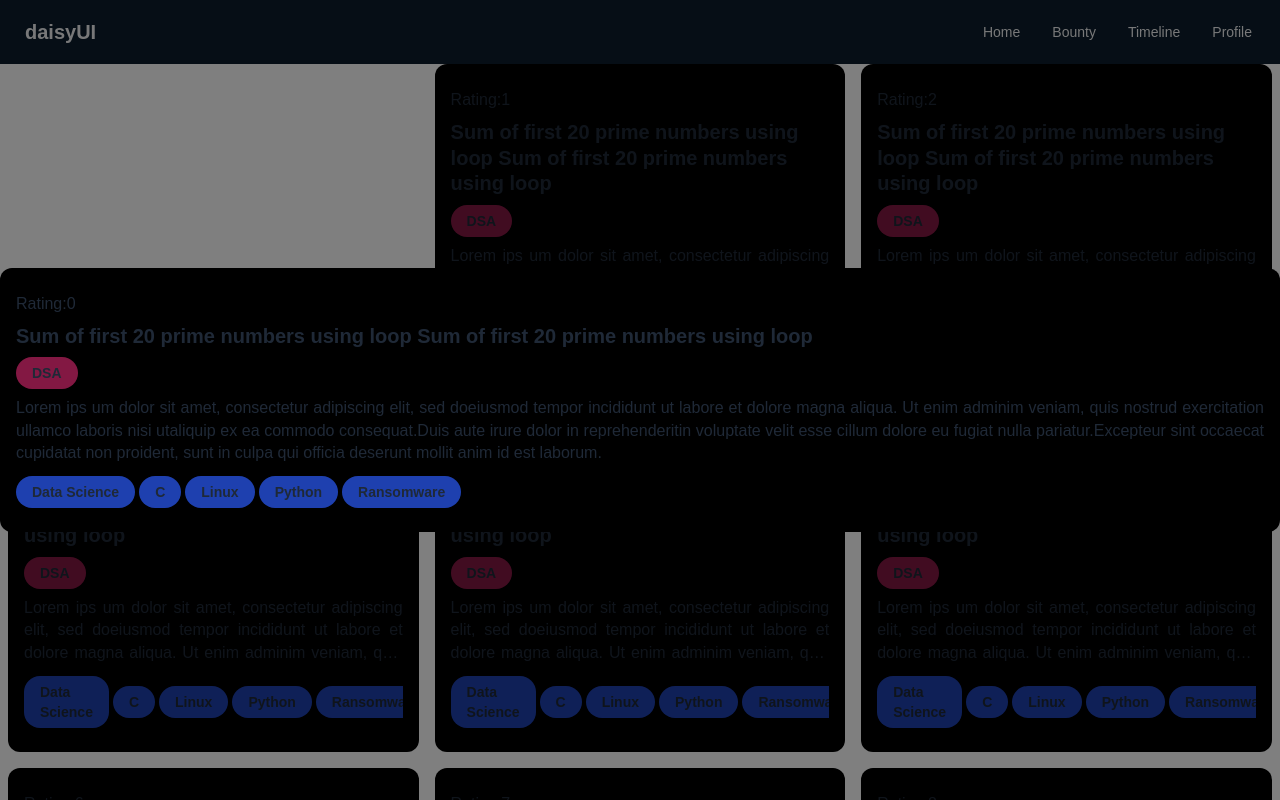
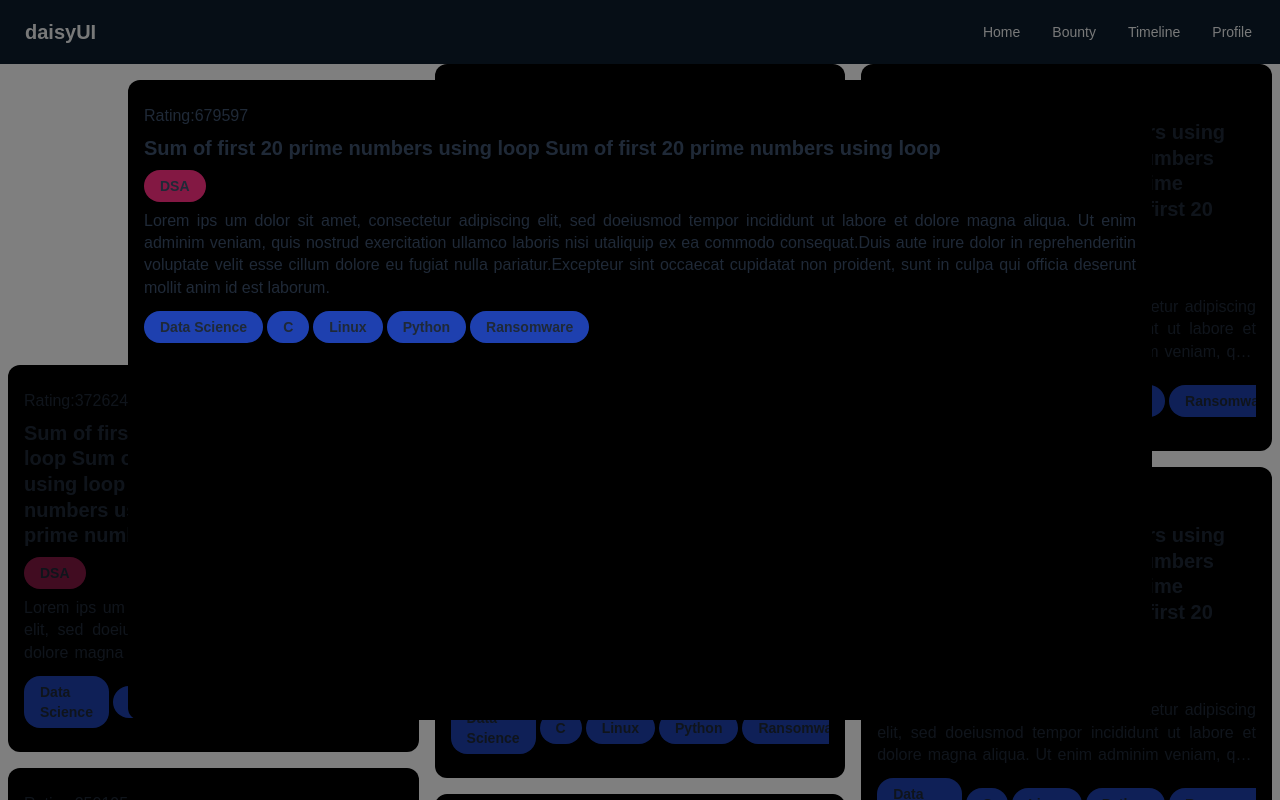
Before and after one commit to JustModo/official-404, a Next.js app: page /Bounty in a window 1280 px wide. Both pictures are taken after a click on the element 213 px from the left and 232 px from the top of the page. Built offline with nearby package versions, Linux system fonts and the light colour scheme.

Commit message:
fix animation bugs

```diff
--- a/src/app/Bounty/page.js
+++ b/src/app/Bounty/page.js
@@ -11,56 +11,43 @@ export default function Bounty() {
 
   const DATA1 = {
     title:
-      "Sum of first 20 prime numbers using loop Sum of first 20 prime numbers using loop",
+      "Sum of first 20 prime numbers using loop Sum of first 20 prime numbers using loop ",
     content:
       "Lorem ips um dolor sit amet, consectetur adipiscing elit, sed doeiusmod tempor incididunt ut labore et dolore magna aliqua. Ut enim adminim veniam, quis nostrud exercitation ullamco laboris nisi utaliquip ex ea commodo consequat.Duis aute irure dolor in reprehenderitin voluptate velit esse cillum dolore eu fugiat nulla pariatur.Excepteur sint occaecat cupidatat non proident, sunt in culpa qui officia deserunt mollit anim id est laborum.",
-  };
-  const DATA2 = {
-    title: "Sum of first 20 prime numbers",
-    content:
-      "Lorem ips um dolor sit amet, consectetur adipiscing elit, sed doeiusmod tempor incididunt ut labore et dolore magna aliqua. Ut enim adminim veniam, quis nostrud exercitation ullamco laboris nisi utaliquip ex ",
-  };
-  const DATA3 = {
-    title:
-      " What is Life ?",
-    content:
-      "Lorem ips um dolor sit amet, consectetur adipiscing elit, sed doeiusmod tempor incididunt ut labore et dolore magna aliqua. Ut enim adminim veniam, quis nostrud exercitation ullamco laboris nisi utaliquip ex  ",
   };
 
   const [selectedId, setSelectedId] = useState(null);
 
   return (
-    <AnimatePresence>
     <div className="w-full pb-20 flex flex-col items-center">
       <Masonry
         columns={{ xl: 4, md: 3, sm: 2, xs: 1 }}
         spacing={2}
         className="m-0"
+        key={data.length}
       >
         {data.map((item, index) => (
-            <motion.div className="bg-opacity-0 flex" layout>
+          <motion.div className="bg-opacity-0 flex" key={item.id}>
             <BountyCard
-                index={index}
-                data={DATA1}
-                layoutId={`item-${index}`}
-                onClick={() => setSelectedId(index)}
+              index={item.id}
+              data={item}
+              layoutId={`item-${item.id}`}
+              onClick={() => setSelectedId(item.id)}
             />
           </motion.div>
         ))}
       </Masonry>
       {loading && <div className="text-xl font-bold">Loading....</div>}
-      </div>
+      <AnimatePresence>
         {selectedId !== null && (
           <motion.div
-          className="fixed top-0 left-0 w-full h-full bg-black bg-opacity-50 flex z-30 justify-center items-center"
+            className="fixed top-0 left-0 w-full h-full bg-opacity-50 flex z-30 justify-center items-center bg-black"
             onClick={() => setSelectedId(null)}
             initial={{ opacity: 0 }}
             animate={{ opacity: 1 }}
             exit={{ opacity: 0 }}
-          layout
           >
             <ExpandedBountyCard
-            className={"w-4/5"}
               index={selectedId}
               data={DATA1}
               layoutId={`item-${selectedId}`}
@@ -68,5 +55,6 @@ export default function Bounty() {
           </motion.div>
         )}
       </AnimatePresence>
+    </div>
   );
 }
--- a/src/components/BountyCard.jsx
+++ b/src/components/BountyCard.jsx
@@ -1,4 +1,4 @@
-import React, { useState } from "react";
+import React from "react";
 import { motion } from "framer-motion";
 
 export default function BountyCard({ index, data, onClick, layoutId }) {
@@ -6,7 +6,7 @@ export default function BountyCard({ index, data, onClick, layoutId }) {
     <motion.div
       key={index}
       layoutId={layoutId}
-      className={`flex items-center overflow-hidden`}
+      className={`flex items-center overflow-hidden h-full`}
       style={{ userSelect: "none" }}
       onClick={onClick}
       layout
--- a/src/components/BountyHook.jsx
+++ b/src/components/BountyHook.jsx
@@ -5,30 +5,63 @@ export default function BountyHook() {
   const [page, setPage] = useState(1);
   const [loading, setLoading] = useState(false);
   const pageRef = useRef(page);
+  const dataRef = useRef(data);
   const initialFetchRef = useRef(false);
 
   useEffect(() => {
     pageRef.current = page;
   }, [page]);
+  useEffect(() => {
+    dataRef.current = data;
+  }, [data]);
 
   const loadMore = (fetchData) => {
     if (!loading) {
       console.log("Loaded More");
       setLoading(true);
-      //   fetchData(page).then((newData) => {
-      //     setData((prevData) => [...prevData, ...newData]);
-      //     setPage((prevPage) => prevPage + 1);
-      //     setLoading(false);
-      //   });
-      const newData = new Array(20)
-        .fill(0)
-        .map((_, index) => index + 1 + (pageRef.current - 1) * 20);
+
+      const newData = new Array(20).fill(0).map((_, index) => ({
+        id: generateUniqueNumber(dataRef.current),
+        title: getRandomOutput(),
+        content:
+          "Lorem ips um dolor sit amet, consectetur adipiscing elit, sed doeiusmod tempor incididunt ut labore et dolore magna aliqua. Ut enim adminim veniam, quis nostrud exercitation ullamco laboris nisi utaliquip ex ea commodo consequat.Duis aute irure dolor in reprehenderitin voluptate velit esse cillum dolore eu fugiat nulla pariatur.Excepteur sint occaecat cupidatat non proident, sunt in culpa qui officia deserunt mollit anim id est laborum.",
+      }));
       console.log(pageRef.current);
       setData((prevData) => [...prevData, ...newData]);
       setPage((prevPage) => prevPage + 1);
       setLoading(false);
     }
   };
+
+  //____________________________________________________________________ DEV FUNCTIONS ____________________________________________________________________
+
+  function getRandomOutput() {
+    const outputs = [
+      "Sum of first 20 prime numbers using loop Sum of first 20 prime  ",
+      "Sum of first 20 prime numbers ",
+      "Sum of first 20 prime numbers using loop Sum of first 20 prime numbers using loop Sum of first 20 prime numbers using loop Sum of first 20 prime numbers using loop  ",
+    ];
+
+    const randomIndex = Math.floor(Math.random() * outputs.length);
+
+    return outputs[randomIndex];
+  }
+
+  function generateUniqueNumber(data) {
+    const generateRandomNumber = () =>
+      Math.floor(100000 + Math.random() * 900000);
+
+    let uniqueNumber;
+    const existingNumbers = new Set(data);
+
+    do {
+      uniqueNumber = generateRandomNumber();
+    } while (existingNumbers.has(uniqueNumber));
+
+    return uniqueNumber;
+  }
+
+  //____________________________________________________________________ DEV FUNCTIONS ____________________________________________________________________
 
   useEffect(() => {
     if (!initialFetchRef.current) loadMore();
@@ -42,10 +75,10 @@ export default function BountyHook() {
       if (main.scrollTop + main.clientHeight >= main.scrollHeight - 2) {
         console.log("End of Page");
         setLoading(true);
-        const timer = setTimeout(() => {
-          loadMore();
-        }, 3000);
-        return () => clearTimeout(timer);
+        loadMore();
+        // const timer = setTimeout(() => {
+        // }, 3000);
+        // return () => clearTimeout(timer);
       }
     };
 
--- a/src/components/ExpandedBountyCard.jsx
+++ b/src/components/ExpandedBountyCard.jsx
@@ -6,13 +6,13 @@ export default function ExpandedBountyCard({ index, data, onClick, layoutId }) {
     <motion.div
       key={index}
       layoutId={layoutId}
-      className={`flex items-center overflow-hidden`}
+      className={`flex items-center justify-center overflow-hidden h-full`}
       style={{ userSelect: "none" }}
       onClick={onClick}
       layout
     >
       <motion.div
-        className="bg-black w-full h-4/5 relative py-6 px-4 rounded-xl"
+        className="bg-black w-11/12 md:w-4/5 h-4/5 relative py-6 px-4 rounded-xl"
         layout
       >
         <motion.h1 layout>Rating:{index}</motion.h1>
@@ -32,7 +32,7 @@ export default function ExpandedBountyCard({ index, data, onClick, layoutId }) {
           </motion.div>
         </motion.div>
         <motion.p
-          className="text-base line-clamp-3 text-justify mt-2"
+          className="text-base text-justify mt-2"
           style={{ lineHeight: "1.4rem" }}
         >
           {data?.content}
```
Lines whose indentation alone changed are shown as unchanged.
